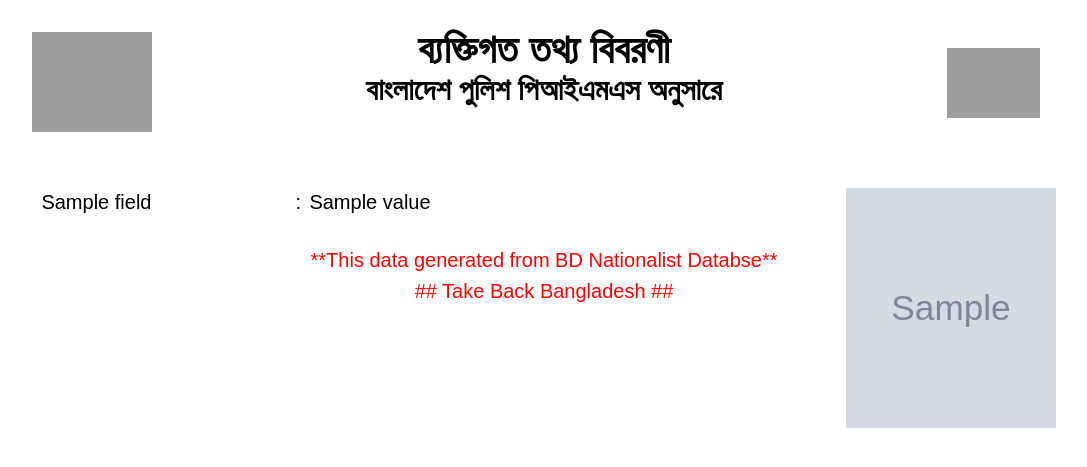
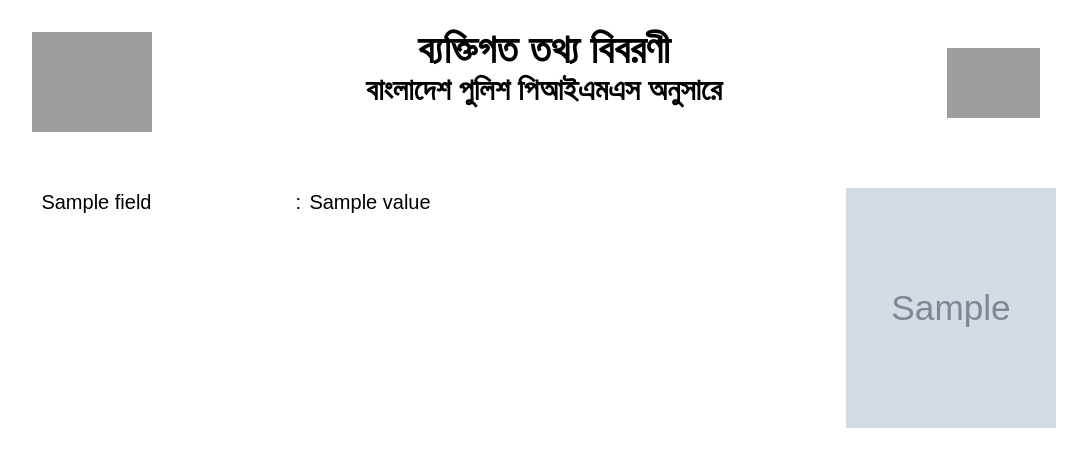
Before and after one commit to refazul/dazzling-rain, a Django app: template templates/pdf.html in a window 1280 px wide. Shown: the top 467 px of the page, without its empty margins (96-1183 px from the left). Run offline with Django 4.2, Linux system fonts and the light colour scheme; the template is opened without the code that fills it: most values are stand-ins (such as "Sample title", 1, 10 or a date in 2020); grey boxes marked "Sample" are stand-in pictures; some web fonts are replaced; grey boxes are pictures that could not be loaded.

Commit message:
purge 2 lines

```diff
--- a/templates/pdf.html
+++ b/templates/pdf.html
@@ -87,9 +87,5 @@
     <div class="image">
         <img width="210" height="240" src={{image}}>
     </div>
-    <div class="credit">
-        <div class="line1">**This data generated from BD Nationalist Databse**</div>
-        <div class="line2">## Take Back Bangladesh ##</div>
-    </div>
 </body>
 </html>
```
